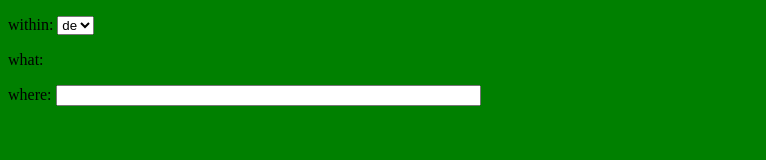
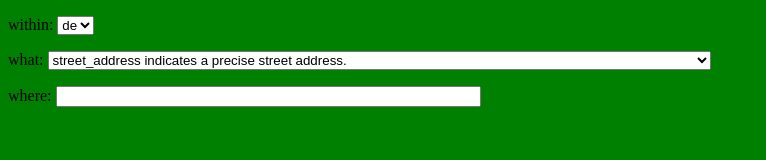
Before and after one commit to yncyrydybyl/ride2go, a plain HTML site: page index.html in a window 1280 px wide. Shown: the whole page, without its empty margins (0-766 px from the left). Drawn offline with nearby package versions, Linux system fonts and the light colour scheme; some packages are replaced by stand-ins of ours; files that its build step writes are made by us from their sources.

Commit message:
added selection for geotypes

```diff
--- a/index.html
+++ b/index.html
@@ -11,12 +11,13 @@
       setwheretobox();
     });
 
-    function setwheretobox(region,geotype) {
-      region = typeof(region) != 'undefined' ? region : "de";
-      geotype = typeof(geotype) != 'undefined' ? geotype : "locality";
+    function setwheretobox(params) {
+      params = typeof(params) != 'undefined' ? params : {region:"de",geotype: "locality"};
+      params.region = typeof(params.region) != 'undefined' ? params.region : "de";
+      params.geotype = typeof(params.geotype) != 'undefined' ? params.geotype : "locality";
       $('#wherebox').geo_autocomplete({
-        geocoder_region: region,
-        geocoder_types: geotype,
+        geocoder_region: params.region,
+        geocoder_types: params.geotype,
         mapheight: 100, mapwidth: 200, MapTypeIdaptype: 'hybrid'
       });
     }
@@ -38,12 +39,34 @@
   </head>
   <body>
     <p>within:
-      <select onchange="setwheretobox(this.value);">
+      <select onchange="setwheretobox({region:this.value});">
         <option>de</option>
         <option>us</option>
       </select>
       </p>
-      <p>what:</p>
+      <p>what:
+        <select onchange="setwheretobox({geotype:this.value});">
+	  <option value="street_address">street_address indicates a precise street address.</option>
+	  <option value="route">route indicates a named route (such as "US 101").</option>
+	  <option value="intersection">intersection indicates a major intersection, usually of two major roads.</option>
+	  <option value="political">political indicates a political entity. Usually, this type indicates a polygon of some civil administration.</option>
+	  <option value="country">country indicates the national political entity, and is typically the highest order type returned by the Geocoder.</option>
+	  <option value="administrative_area_level_1">administrative_area_level_1 indicates a first-order civil entity below the country level. US-states.</option>
+	  <option value="administrative_area_level_2">administrative_area_level_2 indicates a second-order civil entity below the country level. US-counties.</option>
+	  <option value="administrative_area_level_3">administrative_area_level_3 indicates a third-order civil entity below the country level. - minor civil division.</option>
+	  <option value="colloquial_area">colloquial_area indicates a commonly-used alternative name for the entity.</option>
+	  <option value="locality">locality indicates an incorporated city or town political entity.</option>
+	  <option value="sublocality">sublocality indicates an first-order civil entity below a locality</option>
+	  <option value="neighborhood">neighborhood indicates a named neighborhood</option>
+	  <option value="premise">premise indicates a named location, usually a building with a common name</option>
+	  <option value="subpremise">subpremise indicates a first-order entity below a named location, buildings with a common name</option>
+	  <option value="postal_code">postal_code indicates a postal code as used to address postal mail within the country.</option>
+	  <option value="natural_feature">natural_feature indicates a prominent natural feature.</option>
+	  <option value="airport">airport indicates an airport.</option>
+	  <option value="park">park indicates a named park.</option>
+
+        </select>
+      </p>
       <p>where: <input type="text" id="wherebox" size="50" /></p>
   </body>
 </html>
```
